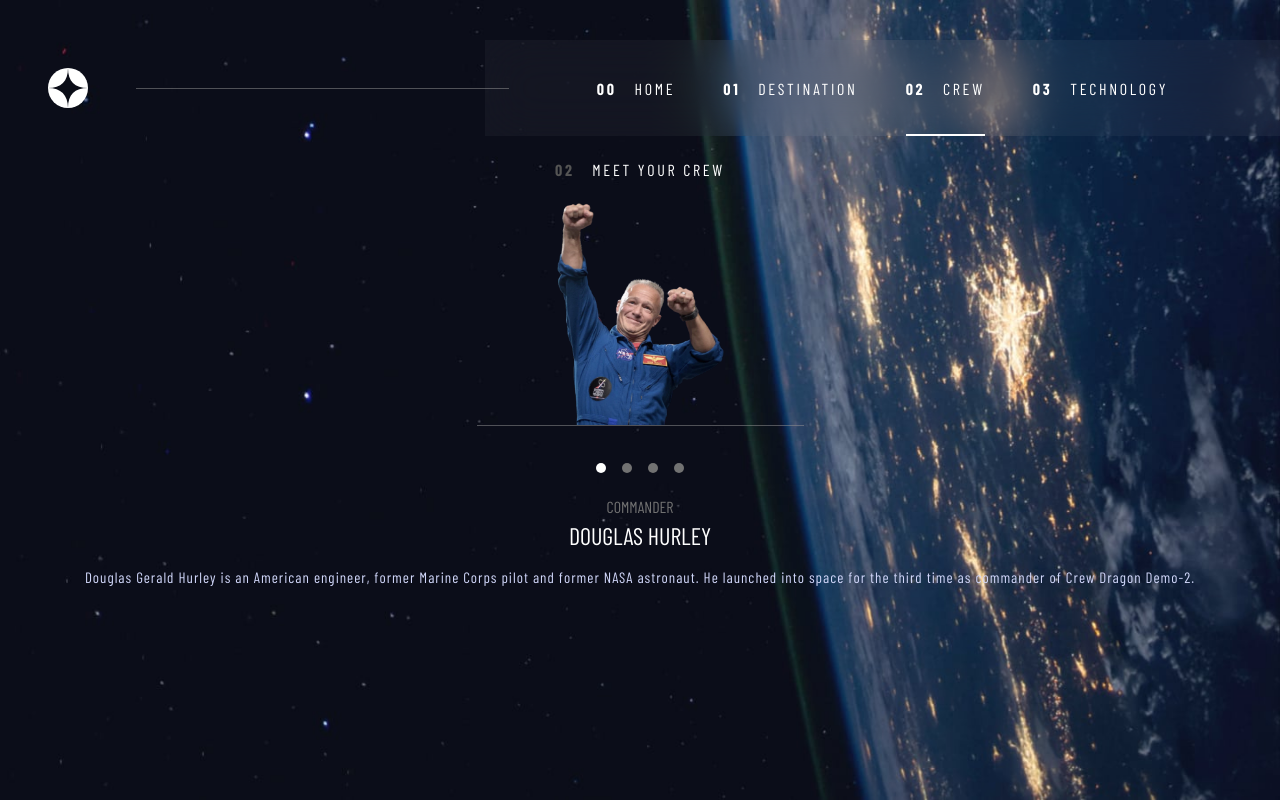
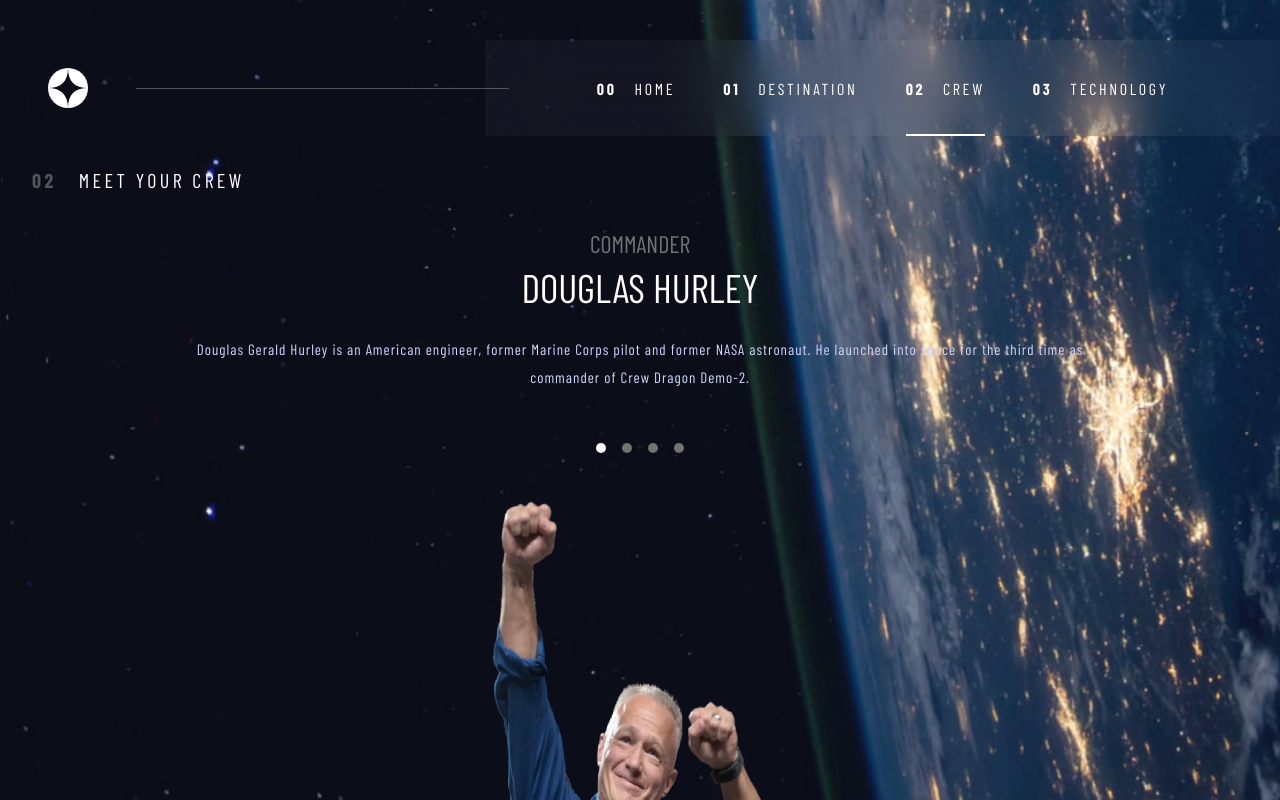
Before and after one commit to marinaongithub/space-tourism-website, a React (Vite) app: page /crew in a window 1280 px wide. Shown: the top 800 px of the page. Built offline with nearby package versions, Linux system fonts and the light colour scheme; a web font is replaced by a local one.

Commit message:
Styled crew for tablets

```diff
--- a/src/components/crew/Crew.css
+++ b/src/components/crew/Crew.css
@@ -1,17 +1,23 @@
+.crewPage {
+    flex-direction: column;
+    flex-grow: 1;
+}
+
 .crew {
     flex-direction: column;
+    padding-inline: 2rem;
+    flex-grow: 1;
     align-items: center;
-    padding-inline: 2rem;
 }
 
-.crew h2 {
+.crewPage h2 {
     letter-spacing: 2.7px;
     font-size: 1rem;
     font-weight: 400;
     margin-block: 1.5rem;
 }
 
-.crew h2 span {
+.crewPage h2 span {
     font-weight: bold;
     color: hsl(0, 0%, 33%);
 }
@@ -59,3 +65,47 @@
     justify-content: center;
     gap: 1rem;
 }
+
+@media only screen and (min-width: 650px) {
+
+    .crewPage h2 {
+        text-align: left;
+        letter-spacing: 3.38px;
+        font-size: 1.25rem;
+        padding-inline: 2rem;
+        margin-block: 2rem;
+    }
+
+    .crew {
+        flex-direction: column-reverse;
+        align-items: center;
+        padding-inline: 11.25rem;
+    }
+
+    .role {
+        font-size: 1.5rem;
+    }
+
+    .crewName {
+        font-size: 2.5rem;
+    }
+
+    .bio {
+        line-height: 28px;
+        margin-top: 1.5rem;
+    }
+
+    .crewImg {
+        width: 457px;
+        height: 533px;
+    }
+
+    .crew button {
+        margin-bottom: 2rem;
+    }
+
+    .main {
+        padding-inline: 2rem;
+    }
+
+}
--- a/src/components/crew/Crew.jsx
+++ b/src/components/crew/Crew.jsx
@@ -24,8 +24,9 @@ const Crew = () => {
 
 
   return (
-    <div className="crew flex ff-barlow">
+    <div className="crewPage flex ff-barlow">
         <h2><span>02&nbsp;&nbsp;&nbsp;</span>MEET YOUR CREW</h2>
+        <main className="crew flex">
             <picture>
                 <img className="crewImg" src={crewMemberSelected.images.webp} alt="Crew member" width="327" height="223"/>
             </picture>
@@ -48,7 +49,7 @@ const Crew = () => {
                 <p className="crewName bellefair">{crewMemberSelected.name}</p>
                 <p className="bio">{crewMemberSelected.bio}</p>
             </section>
-
+        </main>
     </div>
   )
 }
```
Lines whose indentation alone changed are shown as unchanged.
